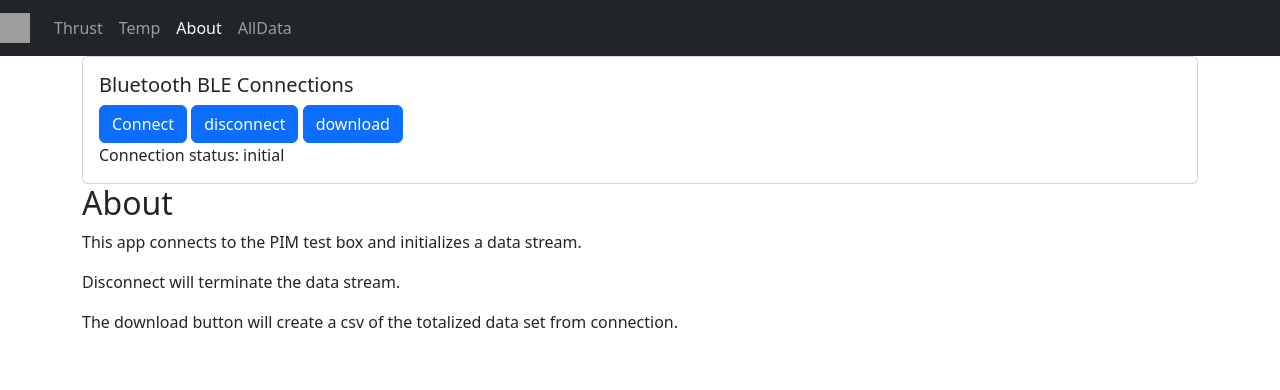
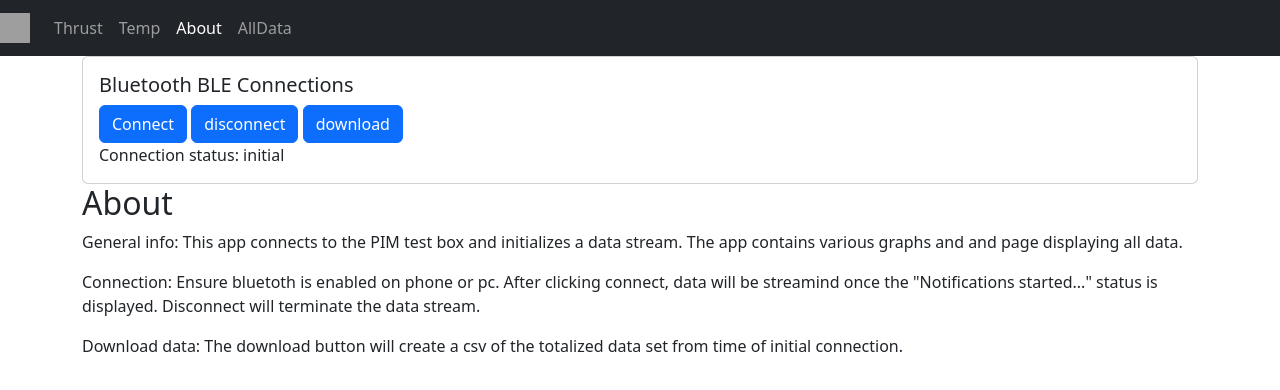
Before and after one commit to joshseeley/datalogger-pwa, a React (Create React App) app: page /about in a window 1280 px wide. Shown: the top 390 px of the page. Built offline with nearby package versions, Linux system fonts and the light colour scheme; grey boxes are pictures that could not be loaded.

Commit message:
update about page

```diff
--- a/src/components/About.js
+++ b/src/components/About.js
@@ -10,9 +10,9 @@ const About = () => (
       <Row>
         <Col>
     <h2>About</h2>
-    <p>This app connects to the PIM test box and initializes a data stream.</p>
-    <p>Disconnect will terminate the data stream. </p>
-    <p>The download button will create a csv of the totalized data set from connection. </p>
+    <p>General info: This app connects to the PIM test box and initializes a data stream. The app contains various graphs and and page displaying all data. </p>
+    <p>Connection: Ensure bluetoth is enabled on phone or pc. After clicking connect, data will be streamind once the "Notifications started..." status is displayed. Disconnect will terminate the data stream. </p>
+    <p>Download data: The download button will create a csv of the totalized data set from time of initial connection. </p>
 
         </Col>
       </Row>
```
